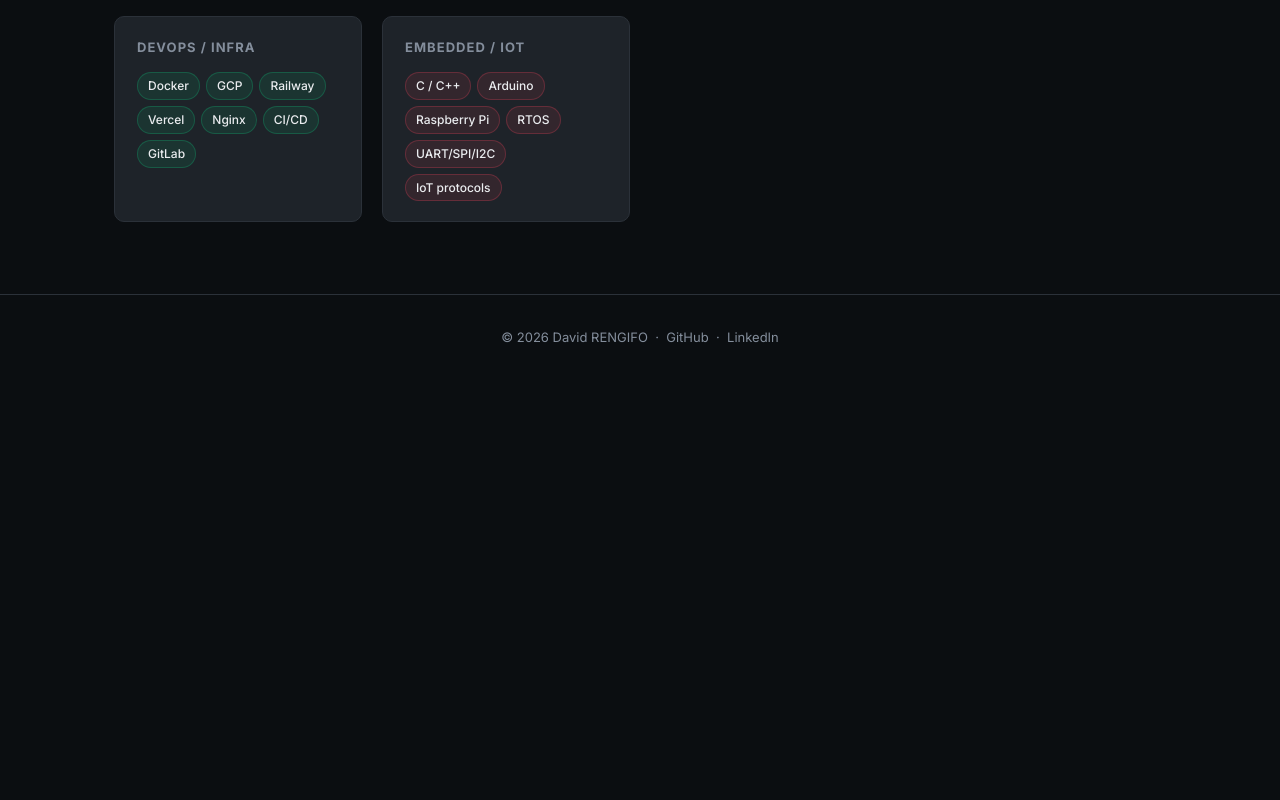
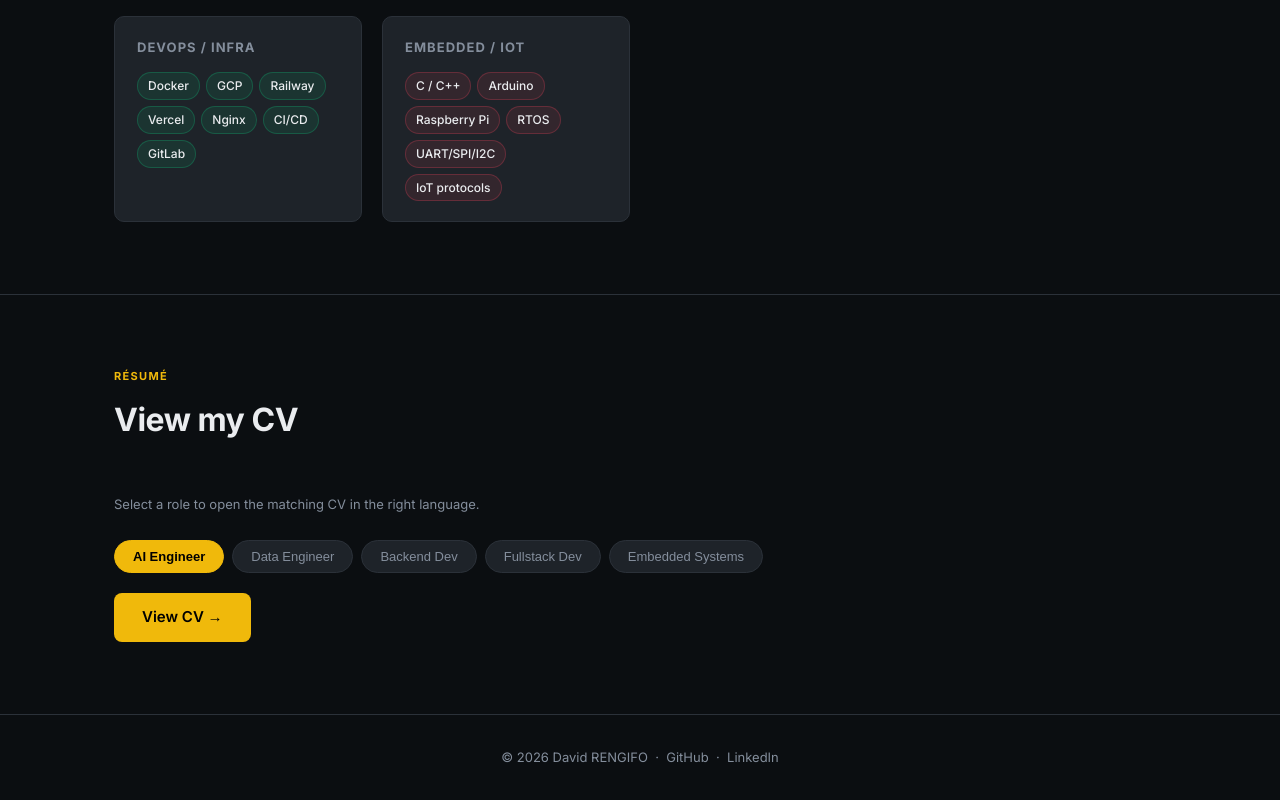
Before and after one commit to DavRengifo/portfolio, a plain HTML site: page index.html in a window 1280 px wide. Shown: the part 3505-4305 px from the top of the page. Before the commit the page ends 3886 px from the top, so only its background shows below. Drawn offline with Linux system fonts and the light colour scheme.

Commit message:
feat: add CV section with role tabs linked to cv/index.html with URL params

```diff
--- a/index.html
+++ b/index.html
@@ -256,6 +256,23 @@
     }
     footer a { color: var(--muted); }
     footer a:hover { color: var(--accent); }
+
+    /* ── CV SECTION ── */
+    .cv-roles { display: flex; flex-wrap: wrap; gap: 8px; margin: 24px 0 20px; }
+    .cv-role-btn {
+      background: var(--card); border: 1px solid var(--border); color: var(--muted);
+      border-radius: 20px; padding: 8px 18px; font-size: 13px; font-weight: 500;
+      cursor: pointer; transition: all .18s;
+    }
+    .cv-role-btn:hover { border-color: var(--accent); color: var(--accent); }
+    .cv-role-btn.active { background: var(--accent); border-color: var(--accent); color: #000; font-weight: 600; }
+    .cv-view-btn {
+      display: inline-flex; align-items: center; gap: 8px;
+      background: var(--accent); color: #000; font-weight: 600; font-size: 15px;
+      padding: 12px 28px; border-radius: 8px; text-decoration: none; transition: opacity .18s;
+    }
+    .cv-view-btn:hover { opacity: .85; }
+    .cv-hint { font-size: 13px; color: var(--muted); margin-bottom: 20px; }
 
     /* ── RESPONSIVE ── */
     @media (max-width: 640px) {
@@ -649,6 +666,25 @@
   </div>
 </section>
 
+<!-- ══════════ CV ══════════ -->
+<section id="cv-section">
+  <div class="container">
+    <div class="section-label" data-i18n="cv.label">Résumé</div>
+    <div class="section-title" data-i18n="cv.title">View my CV</div>
+    <p class="cv-hint" data-i18n="cv.hint">Select a role to open the matching CV in the right language.</p>
+    <div class="cv-roles">
+      <button class="cv-role-btn active" onclick="setCvRole('ai',this)" data-i18n="cv.ai">AI Engineer</button>
+      <button class="cv-role-btn" onclick="setCvRole('de',this)" data-i18n="cv.de">Data Engineer</button>
+      <button class="cv-role-btn" onclick="setCvRole('be',this)" data-i18n="cv.be">Backend Dev</button>
+      <button class="cv-role-btn" onclick="setCvRole('fs',this)" data-i18n="cv.fs">Fullstack Dev</button>
+      <button class="cv-role-btn" onclick="setCvRole('emb',this)" data-i18n="cv.emb">Embedded Systems</button>
+    </div>
+    <a id="cv-link" class="cv-view-btn" href="cv/?role=ai&lang=en" target="_blank" rel="noopener">
+      <span data-i18n="cv.view">View CV →</span>
+    </a>
+  </div>
+</section>
+
 <!-- ══════════ FOOTER ══════════ -->
 <footer>
   <div class="container">
@@ -693,6 +729,10 @@
       'p3.f3.title':'Booking Flow','p3.f3.desc':'Reservation creation, tracking, simulated checkout',
       'p3.f4.title':'Redis Cache','p3.f4.desc':'Versioned cache keys · short TTL activities, long TTL filters',
       'skills.label': 'Skills', 'skills.title': 'Technical stack',
+      'cv.label': 'Résumé', 'cv.title': 'View my CV',
+      'cv.hint': 'Select a role to open the matching CV in the right language.',
+      'cv.ai': 'AI Engineer', 'cv.de': 'Data Engineer', 'cv.be': 'Backend Dev',
+      'cv.fs': 'Fullstack Dev', 'cv.emb': 'Embedded Systems', 'cv.view': 'View CV →',
     },
     fr: {
       'hero.tag':       'Ingénieur Logiciel',
@@ -724,6 +764,10 @@
       'p3.f3.title':'Flux de réservation','p3.f3.desc':'Création de bookings, suivi, checkout simulé',
       'p3.f4.title':'Cache Redis','p3.f4.desc':'Clés de cache versionnées · TTL court activités, long filtres',
       'skills.label': 'Compétences', 'skills.title': 'Stack technique',
+      'cv.label': 'Curriculum', 'cv.title': 'Voir mon CV',
+      'cv.hint': 'Choisissez un métier pour ouvrir le CV correspondant dans la bonne langue.',
+      'cv.ai': 'Ingénieur IA', 'cv.de': 'Data Engineer', 'cv.be': 'Développeur Backend',
+      'cv.fs': 'Développeur Fullstack', 'cv.emb': 'Systèmes Embarqués', 'cv.view': 'Voir le CV →',
     },
     es: {
       'hero.tag':       'Ingeniero de Software',
@@ -755,6 +799,10 @@
       'p3.f3.title':'Flujo de reserva','p3.f3.desc':'Creación de reservas, seguimiento, checkout simulado',
       'p3.f4.title':'Caché Redis','p3.f4.desc':'Claves de caché versionadas · TTL corto actividades, largo filtros',
       'skills.label': 'Habilidades', 'skills.title': 'Stack técnico',
+      'cv.label': 'Currículum', 'cv.title': 'Ver mi CV',
+      'cv.hint': 'Elige un perfil para abrir el CV correspondiente en el idioma correcto.',
+      'cv.ai': 'Ingeniero IA', 'cv.de': 'Data Engineer', 'cv.be': 'Desarrollador Backend',
+      'cv.fs': 'Desarrollador Fullstack', 'cv.emb': 'Sistemas Embebidos', 'cv.view': 'Ver CV →',
     }
   }
 
@@ -765,6 +813,18 @@
   }
 
   let currentLang = localStorage.getItem('lang') || 'en'
+  let currentCvRole = 'ai'
+
+  function updateCvLink() {
+    document.getElementById('cv-link').href = `cv/?role=${currentCvRole}&lang=${currentLang}`
+  }
+
+  function setCvRole(role, el) {
+    currentCvRole = role
+    document.querySelectorAll('.cv-role-btn').forEach(b => b.classList.remove('active'))
+    el.classList.add('active')
+    updateCvLink()
+  }
 
   function setLang(lang) {
     currentLang = lang
@@ -787,6 +847,9 @@
     document.querySelectorAll('.lang-btn').forEach(btn => {
       btn.classList.toggle('active', btn.textContent === lang.toUpperCase())
     })
+
+    // Update CV link
+    updateCvLink()
   }
 
   // Init on page load
```
Also changed, not shown: cv/index.html (renamed from cv/david_rengifo_cv_definitif(5).html, +7 -1 lines).
